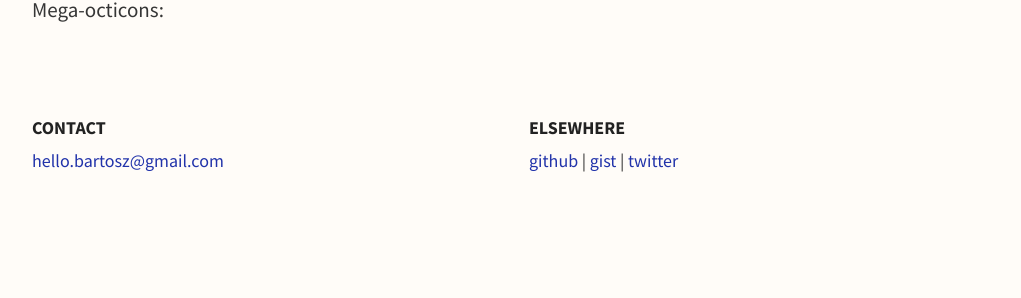
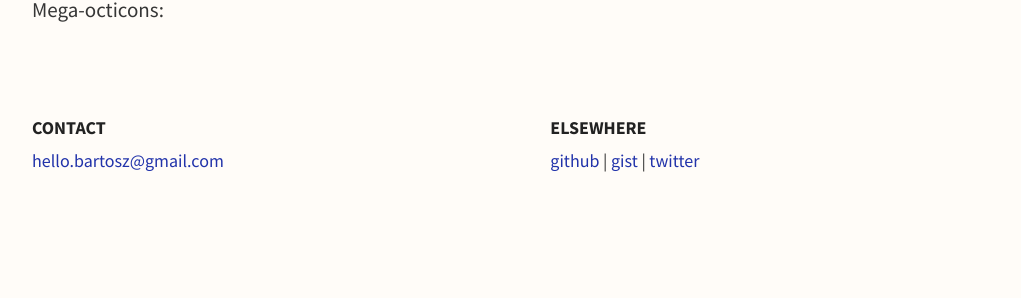
Before and after one commit to bart747/bart747, a Jekyll site: the page built from patterns.html, in a window 1280 px wide. Shown: the part 5359-5657 px from the top of the page, without its empty margins (129-1150 px from the left). Built offline with Jekyll 4.4.1, drawn with Linux system fonts in a browser that asks for light colours; comment, search, counter and statistics services are not loaded.

Commit message:
make flexbox grid responsive

```diff
--- a/_sass/_layout.scss
+++ b/_sass/_layout.scss
@@ -5,12 +5,14 @@
 
 //grid
 
+@media screen and (min-width: $screen-mid) {
+
   .grid {
     display: flex;
   }
 
   .col {
-  flex: 1;
+    flex: 1 1 auto;
     margin: 0 1em;
   }
 
@@ -32,3 +34,5 @@
     text-transform: uppercase;
     letter-spacing: 0.25em;
   }
+
+}
--- a/css/main.css
+++ b/css/main.css
@@ -492,23 +492,20 @@ li code {
   border-left: 5px solid #fff1ac;
   padding: 0 0 0 1em; }
 
+@media screen and (min-width: 768px) {
   .grid {
     display: -webkit-flex;
     display: -ms-flexbox;
     display: flex; }
-
   .col {
-  -webkit-flex: 1;
-  -ms-flex: 1;
-  flex: 1;
+    -webkit-flex: 1 1 auto;
+    -ms-flex: 1 1 auto;
+    flex: 1 1 auto;
     margin: 0 1em; }
-
   .col:first-child {
     margin: 0 1em 0 0; }
-
   .col:last-child {
     margin: 0 0 0 1em; }
-
   .patterns-lib > h2 {
     background-color: #dddddd;
     color: #777;
@@ -517,7 +514,7 @@ li code {
     line-height: 1.5em;
     padding: 0 0.5em;
     text-transform: uppercase;
-  letter-spacing: 0.25em; }
+    letter-spacing: 0.25em; } }
 
 .header {
   background: none;
```
Also changed, not shown: css/dist/main.css. Lines whose indentation alone changed are shown as unchanged.
